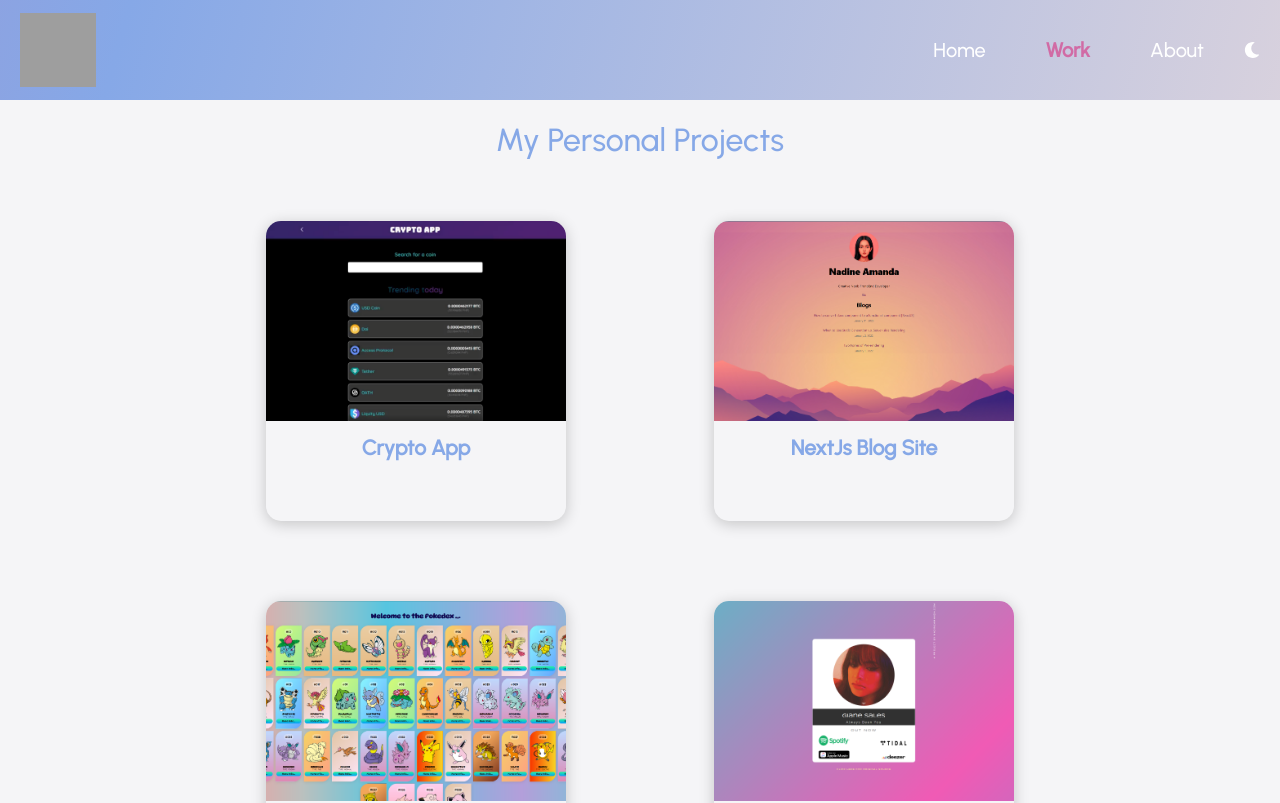
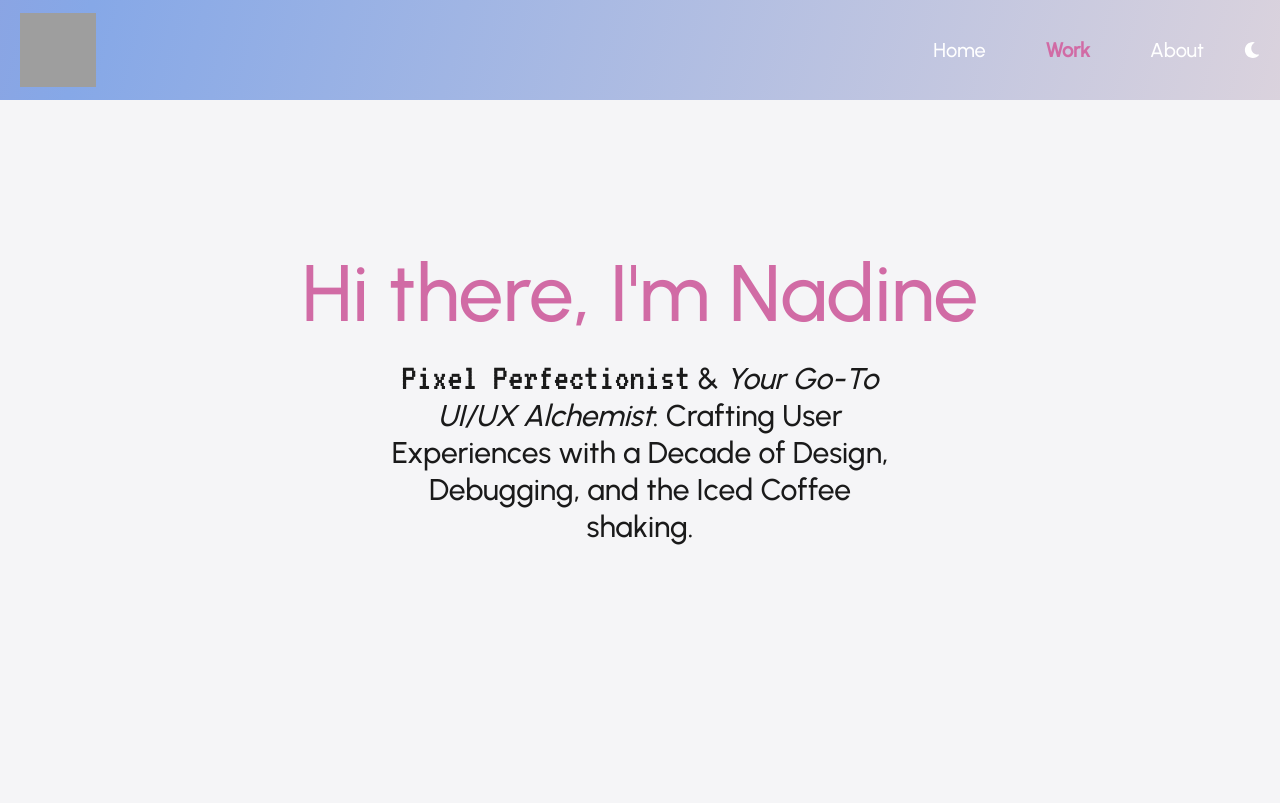
Before and after one commit to nadin3amanda/nadine-portfolio, a React (Create React App) app: page /projects in a window 1280 px wide. Shown: the top 803 px of the page. Built offline with nearby package versions, Linux system fonts and the light colour scheme; grey boxes are pictures that could not be loaded; a web font is replaced by a local one.

Commit message:
adds about

```diff
--- a/src/pages/Projects.js
+++ b/src/pages/Projects.js
@@ -1,8 +1,8 @@
 import React from "react";
 import ProjectItem from "../components/ProjectItem";
+import { useTheme } from "../components/ThemeProvider";
 import { ProjectList } from "../helpers/ProjectList";
 import "../styles/Projects.css";
-import { useTheme } from "../components/ThemeProvider";
 
 function Projects() {
   const { theme } = useTheme();
@@ -13,7 +13,20 @@ function Projects() {
       } flex justify-center items-center`}
     >
       <div className="projects">
-        <h1> My Personal Projects</h1>
+        <div className="about">
+          <h2> Hi there, I'm Nadine</h2>
+          <div className="prompt">
+            <p>
+              <span
+                style={{ fontFamily: "VT323, monospace", fontSize: "38px" }}
+              >
+                Pixel Perfectionist
+              </span>{" "}
+              & <em>Your Go-To UI/UX Alchemist</em>: Crafting User Experiences
+              with a Decade of Design, Debugging, and the Iced Coffee shaking.
+            </p>
+          </div>
+        </div>
         <div className="projectList">
           {ProjectList.map((project, idx) => {
             return (
```
